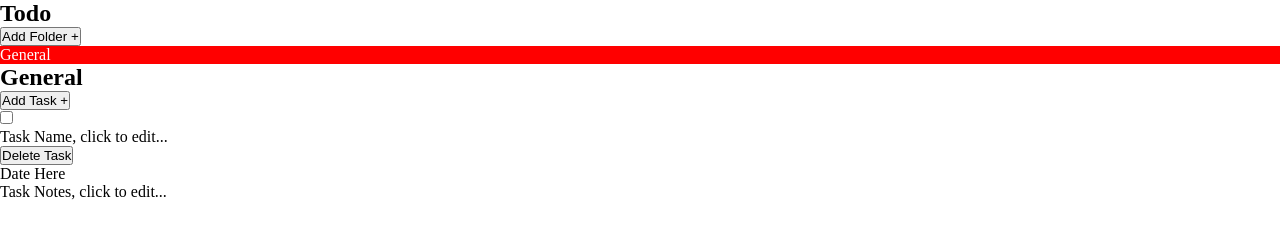
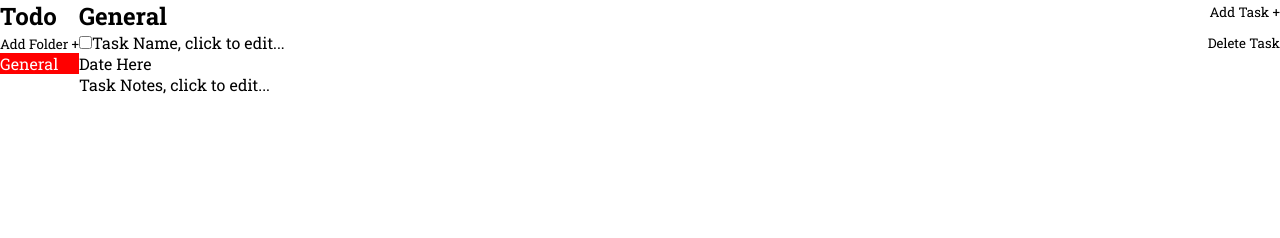
Before and after one commit to mynorzs/todov2, a website built with webpack: page src/template.html in a window 1280 px wide. Built offline with nearby package versions, Linux system fonts and the light colour scheme.

Commit message:
Add initial style
Added initial style, colors and paddings are pending.

```diff
--- a/src/style.css
+++ b/src/style.css
@@ -1,3 +1,5 @@
+  @import url('https://fonts.googleapis.com/css2?family=Roboto+Slab:wght@100;400;700&display=swap');
+
   :root {
     font-size: 16px;
   }
@@ -8,9 +10,41 @@
     box-sizing: border-box;
     margin: 0;
     padding: 0;
+    font-family: 'Roboto Slab', serif;
   }
 
   .folder-selected {
     background-color: red;
     color: white;
   }
+
+  body {
+    display: grid;
+    grid-template: 1fr / auto 1fr;
+  }
+
+  main section:nth-child(1) {
+    display: flex;
+    justify-content: space-between;
+  }
+
+  main section:nth-child(2),
+  main section:nth-child(2)>div,
+  main section:nth-child(2) div div:nth-child(2) {
+    display: flex;
+    flex-direction: column;
+  }
+
+  main section:nth-child(2) div div:nth-child(1) {
+    display: grid;
+    grid-template-columns: auto 1fr auto;
+  }
+
+  button {
+    border: none;
+    background-color: transparent;
+  }
+
+  button:hover {
+    cursor: pointer;
+  }
```
Also changed, not shown: dist/bundlea03c5d96bc360daac03e.js, dist/index.html, 2 other files. Lines whose indentation alone changed are shown as unchanged.
